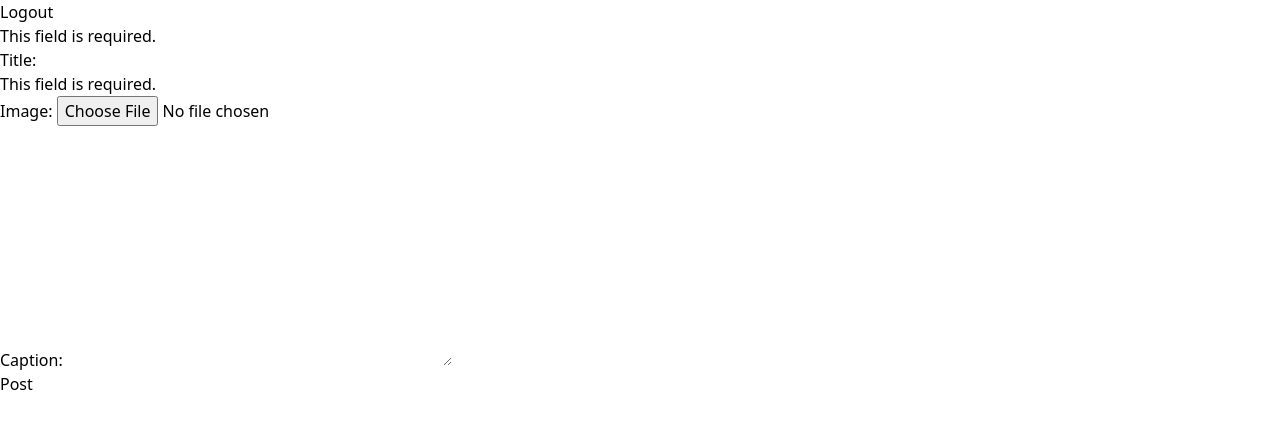
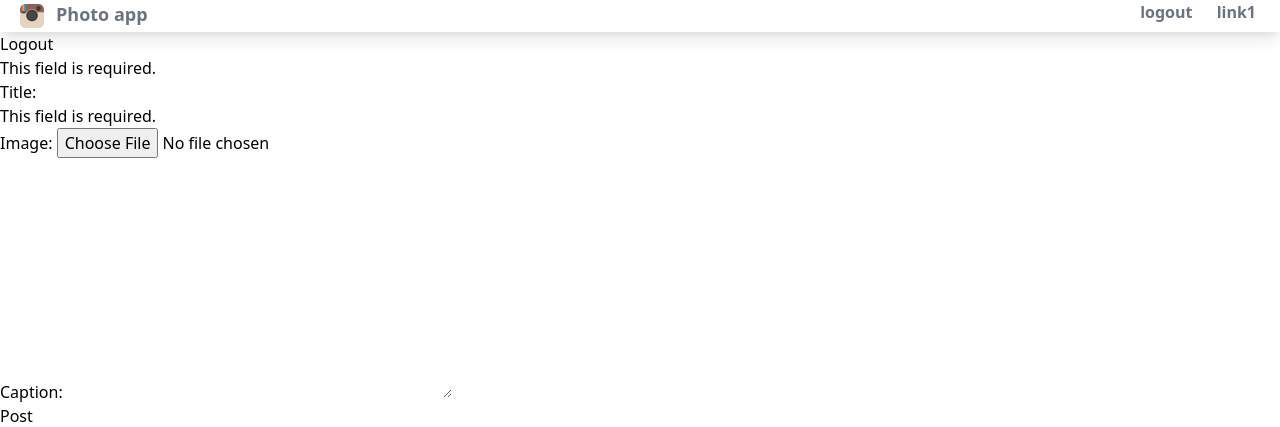
Before and after one commit to trismagp/social, a Django app: page /posts/create/ in a window 1280 px wide. Shown: the top 427 px of the page. Run offline with Django 4.2, Linux system fonts and the light colour scheme; the visitor is signed in with stand-in values (Sample User, id 1); style sheets or scripts are compiled from the project's sources.

Commit message:
add navbar

```diff
--- a/socialproject/users/templates/users/base.html
+++ b/socialproject/users/templates/users/base.html
@@ -5,6 +5,28 @@
         <link rel="stylesheet" href="{% static 'users/styles.css' %}">
     </head>
     <body>
+        <nav class="shadow-lg">
+            <div class="px-4 mx-auto">
+                <div class="flex justify-between">
+                    <!-- website logo -->
+                    <div>
+                        <a class="flex" href="">
+                            <img class="h-8 w-8 mr-2" src="{% static 'users/images/social.png' %}" alt="logo">
+                            <span class="font-semibold text-lg text-gray-500">Photo app</span>
+                        </a>
+                    </div>
+                    <!-- website items -->
+                    <div class="space-x-1">
+                        {% if request.user.is_authenticated %}
+                            <a class="py-4 px-2 text-gray-500 font-semibold" href="{% url 'logout' %}">logout</a>
+                        {% else %}
+                            <a class="py-4 px-2 text-gray-500 font-semibold" href="{% url 'login' %}">login</a>
+                        {% endif %}
+                        <a class="py-4 px-2 text-gray-500 font-semibold" href="">link1</a>
+                    </div>
+                </div>
+            </div>
+        </nav>
         {% if request.user.is_authenticated %}
             <a href="{% url 'logout' %}">Logout</a>
         {% else %}
```
Also changed, not shown: socialproject/users/static/users/images/social.png (added).
